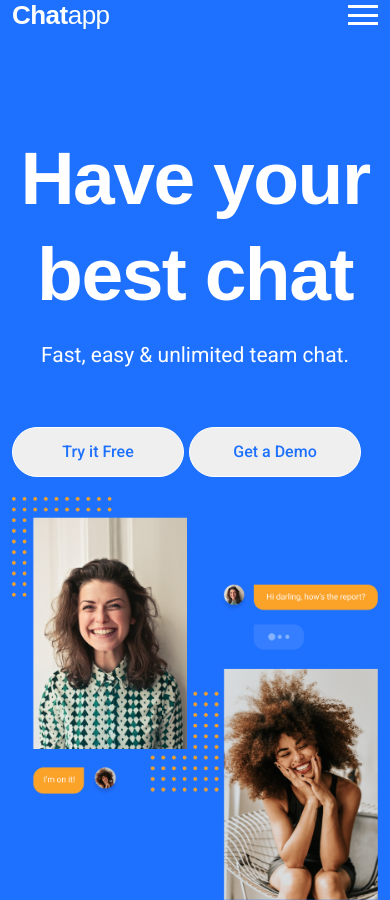
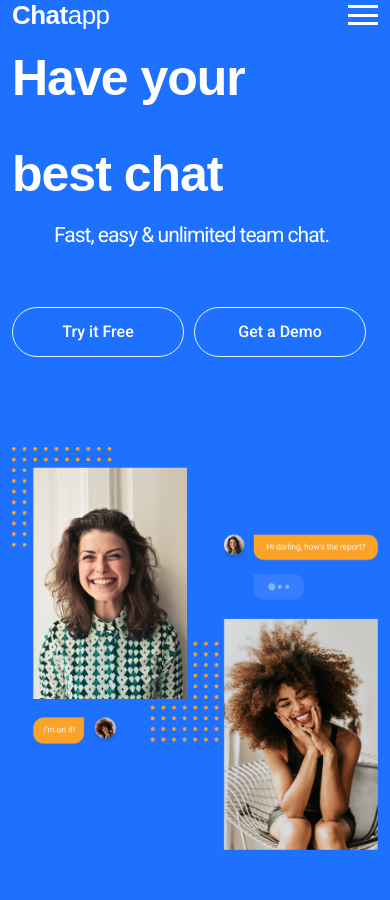
Before and after one commit to anshul-524/chat-app, a plain HTML site: page index.html in a window 390 px wide. Shown: the top 900 px of the page. Drawn offline with nearby package versions, Linux system fonts and the light colour scheme.

Commit message:
btns-update

```diff
--- a/assets/css/style.css
+++ b/assets/css/style.css
@@ -1,11 +1,7 @@
 @import url('https://fonts.googleapis.com/css2?family=Roboto:ital,wght@0,100;0,300;0,400;0,500;0,700;0,900;1,100;1,300;1,400;1,500;1,700;1,900&display=swap');
 
-* {
-    margin: 0%;
-    padding: 0%;
-    text-decoration: none;
-    box-sizing: border-box;
-    list-style: none;
+*{
+    list-style-type: none;
 }
 
 .gap30 {
@@ -26,7 +22,7 @@
     text-decoration: none;
 }
 
-h4 {
+.logo {
     font-family: "Poppins", sans-serif;
     font-size: 26px;
     font-weight: 600;
@@ -37,7 +33,7 @@ h4 {
 }
 
 .app {
-    font-family: "Poppins", sans-serif;
+    font-family: 'Poppins', sans-serif;
     font-size: 26px;
     font-weight: 200;
     line-height: 30.16px;
@@ -54,7 +50,7 @@ h4 {
     gap: 0px;
     border-radius: 210px;
     opacity: 0px;
-    color:#ffffff ;
+    color: #ffffff;
     font-family: "Roboto", sans-serif;
     font-size: 14px;
     font-weight: 500;
@@ -64,11 +60,13 @@ h4 {
     border: 1px solid #FFFFFF;
 
 }
+
 .btn1:hover:hover {
     color: #1E71FF;
     background: #ffffff;
 }
-h2 {
+
+.have{
     font-family: "Poppins", sans-serif;
     font-size: 75px;
     font-weight: 600;
@@ -78,6 +76,7 @@ h2 {
     color: #FFFFFF;
     margin-top: 100px;
     margin-bottom: 20px;
+
 }
 
 .chat {
@@ -100,27 +99,26 @@ h2 {
     gap: 0px;
     border-radius: 60px;
     opacity: 0px;
-    border: 1px solid #FFFFFF;
+    border: 1px solid #E8F1FF;
     font-family: "Roboto", sans-serif;
     font-size: 16px;
     font-weight: 500;
     line-height: 18.75px;
     text-align: center;
-    color: #1E71FF;
+    background-color: #1E71FF;
     margin-right: 5px;
+    color: #FFFFFF;
 }
-.mt-124{
+
+.mt-70 {
     margin-top: 70px;
 }
 
 
-.ml36 {
-    margin-left: 35px;
-}
-
 .btn2:hover {
-    background: #1E71FF;
-    color: #ffffff;
+    color: #1E71FF;
+    background: #E8F1FF;
+    border: 1px solid;
 }
 
 .mt125 {
@@ -137,7 +135,6 @@ h2 {
 .mt60 {
     margin-top: 60px;
 }
-
 .circle-two {
     right: -4%;
     z-index: -1;
@@ -151,7 +148,12 @@ h2 {
 .mt30 {
     margin-top: 30px;
 }
-
+.mt-100{
+    margin-top: 100px;
+}
+.mb-50{
+    margin-bottom: 50px;
+}
 h3 {
     font-family: "Poppins", sans-serif;
     font-size: 45px;
@@ -317,7 +319,9 @@ h3 {
 footer {
     margin-top: 90px;
 }
-
+.min-hight-100{
+    min-height: 100vh;
+}
 /*---------------------------------------------------------------------------Responsive--------------------------------------------------------------------------------*/
 
 
@@ -361,11 +365,7 @@ footer {
         right: 0;
     }
 
-    .col-12 {
-        width: 100%;
-        padding-left: 12px;
-        padding-right: 12px;
-    }
+
 
 
 
@@ -381,24 +381,18 @@ footer {
         font-size: 40px;
     }
 
-
+    .ml100{
+        margin-left: 2px;
+    }
 }
 
-@media (max-width:576px) {
-    .col-12 {
-        width: 100%;
-        padding-left: 12px;
-        padding-right: 12px;
-    }
-    .star{
+@media (max-width:568px) {
+
+    .star {
         margin-right: auto;
         margin-left: auto;
     }
 
-    .ml36 {
-        margin-left: 0;
-
-    }
 
     .mb-10 {
         margin-bottom: 10px;
@@ -416,38 +410,45 @@ footer {
         text-align: center;
     }
 
-    .ml100 {
-        margin-left: 0;
-    }
 
     .stars {
         display: flex;
         flex-direction: column;
     }
 
-  .footer-logo{
-    width:50%;
+    .footer-logo {
+        width: 50%;
         padding-left: 12px;
         padding-right: 12px;
     }
-  .foot-texts{
+
+    .foot-texts {
         width: 41.66%;
         padding-left: 12px;
         padding-right: 12px;
     }
-  .copy{
+
+    .copy {
         margin-top: 20px;
     }
-h2{
+
+    .have{
+        font-size: 50px;
+    }
+
+    .chat {
         text-align: center;
     }
-.chat{
-    text-align: center;
-}
-.btns2{
+
+    .btns2 {
         margin-left: 70px;
     }
-.line{
+
+    .line {
         margin-left: 67px;
     }
+    .btns{
+        flex-wrap: wrap;
+        gap: 5px;
     }
+}
--- a/index.html
+++ b/index.html
@@ -7,6 +7,7 @@
     <title>ChatApp</title>
     <link href="https://cdn.jsdelivr.net/npm/bootstrap@5.3.3/dist/css/bootstrap.min.css" rel="stylesheet"
         integrity="sha384-QWTKZyjpPEjISv5WaRU9OFeRpok6YctnYmDr5pNlyT2bRjXh0JMhjY6hW+ALEwIH" crossorigin="anonymous">
+        <link rel="shortcut icon" href="/assets/images/chatapp.png" type="image/x-icon">
     <link rel="stylesheet" href="/assets/css/style.css">
 </head>
 
@@ -15,15 +16,15 @@
         <header>
             <div class="container">
                 <nav class="d-flex align-items-center justify-content-between">
-                    <h4 class="logo mb-0">Chat<sapn class="app">app</sapn>
-                    </h4>
+                    <p class="logo mb-0">Chat<sapn class="app">app</sapn>
+                    </p>
                     <label for="menubar">
                         <span></span>
                         <span></span>
                         <span></span>
                     </label>
                     <input type="checkbox" hidden id="menubar">
-                    <ul class="d-flex align-items-center lg-view gap30 p-0 mb-0">
+                    <ul class="d-flex align-items-center  lg-view gap30 p-0 mb-0">
                         <li><a href=" #" class="content">Proudct</a></li>
                         <li><a href=" #" class="content">Services</a></li>
                         <li><a href=" #" class="content">Contact</a></li>
@@ -35,9 +36,9 @@
         </header>
         <div class="container justify-content-center">
             <div class="row">
-                <div class="col-md-6 col-12">
+                <div class="col-md-6 col-12 d-flex align-items-center">
                     <div class="box1 ">
-                        <h2>Have your<br> best chat</h2>
+                        <h class="have">Have your<br> best chat</h2>
                         <p class="chat">Fast, easy & unlimited team chat.</p>
                         <div class="btns d-flex">
                             <button class="btn2 ">Try it Free</button>
@@ -45,13 +46,13 @@
                         </div>
                     </div>
                 </div>
-                <div class="col-md-6 col-12">
+                <div class="col-md-6 col-12 mt-70">
                     <img src="./assets/images/hero.png" alt="group" class="w-100 mt125">
                 </div>
             </div>
         </div>
     </section>
-    <section class="box2 text-center">
+    <section class="box2 text-center mb-50">
         <div class="container">
             <div class="row">
                 <h3 class="mt90">Instant Team Chats</h3>
@@ -74,10 +75,10 @@
         </div>
     </section>
 
-    <section class="third-box position-relative mt180 min-vh-100">
+    <section class="third-box position-relative">
         <div class="container">
             <div class="row">
-                <div class="col-lg-6 col-12">
+                <div class="col-lg-6 col-12 mt-100">
 
                     <img src="./assets/images/Group 16.png" class=" position-absolute w-50  left-0  bar-img mt-124">
 
@@ -163,8 +164,8 @@
 
                 <div class="col-2 foot-texts">
                     <p class="help">Contact Us</p>
-                    <p> <a class="fot-bar" href="#">info@chatapp.com</a></p>
-                    <p> <a class="fot-bar" href="#">1-800-200-300</a></p>
+                    <p> <a class="fot-bar" href="#tel:info@chatapp.com">info@chatapp.com</a></p>
+                    <p> <a class="fot-bar" href="tel:1-800-200-300">1-800-200-300</a></p>
                     <p> <a class="fot-bar" href="#">3500 Deer Creek Rd<br>
                             Palo Alto, CA</a></p>
 
```
Lines whose indentation alone changed are shown as unchanged.
